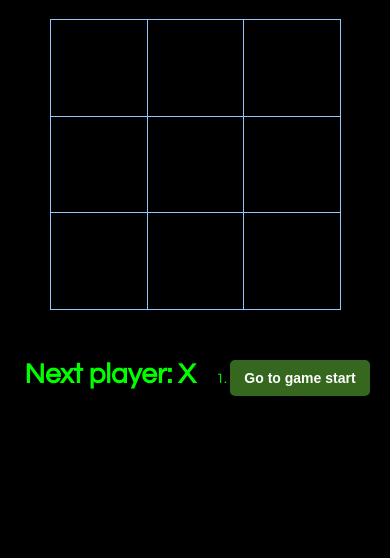
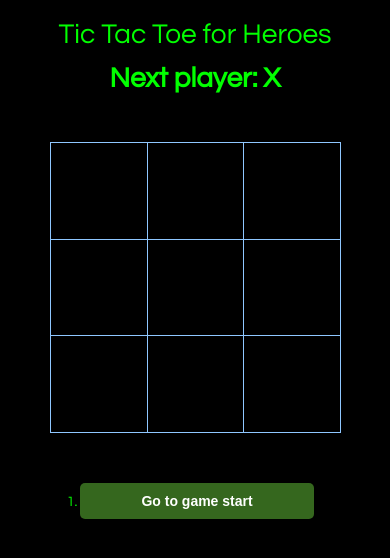
Before and after one commit to ItakatzI/reactTicTacTo, a React app in the folder my-app/: page / in a window 390 px wide. Built offline with nearby package versions, Linux system fonts and the light colour scheme.

Commit message:
finished all views and wprked on game lable, I think this is done!

```diff
--- a/my-app/src/index.css
+++ b/my-app/src/index.css
@@ -15,6 +15,13 @@ ol, ul {
   clear: both;
   content: "";
   display: table;
+}
+
+.gameTitle{
+    grid-column: 2/3;
+    grid-row: 1/2;
+    text-align: center;
+    font-size: 5em;
 }
 
 .status {
@@ -115,22 +122,33 @@ button{
 @media(max-width:992px){
   .game {
       display: grid;
-      grid: auto auto  / auto auto ;
-      align-content: space-evenly;
+      grid: auto auto auto auto / auto;
+      justify-content: center;
 
     }
 
+  .gameTitle{
+    grid-column-start: 1;
+    grid-column-end: 2;
+    grid-row-start: 1;
+    text-align: center;
+    font-size: 2em;
+    margin-bottom: 15px;
+  }
+
+
   .game-board{
     grid-column-start: 1;
-    grid-column-end: 3;
-    grid-row-start: 1;
+    grid-column-end: 2;
+    grid-row-start: 3;
     margin-bottom: 50px;
   }
 
   .game-info{
-    grid-column-start: 2;
-    grid-column-end: 3;
-    grid-row-start: 2;
+    grid-column-start: 1;
+    grid-column-end: 2;
+    grid-row-start: 4;
+    justify-content: center;
   }
 
   .game-label{
@@ -143,6 +161,11 @@ button{
     height: 25vw;
     width: 25vw;
   }
+
+  .btn{
+     max-width: 992px;
+     width: 90%;
+  }
 }
 
 /*--------------------------  XS ( max 767 ) --------------------------*/
--- a/my-app/src/index.js
+++ b/my-app/src/index.js
@@ -93,7 +93,7 @@ class Game extends React.Component {
         'Go to move #' + move :
         'Go to game start';
       return (
-        <li key={move}>
+        <li >
           <button className="btn" onClick={() => this.jumpTo(move)}>{desc}</button>
         </li>
       );
@@ -108,6 +108,9 @@ class Game extends React.Component {
 
     return (
       <div className="game">
+        <div className="gameTitle">
+          <div>Tic Tac Toe for Heroes</div>
+        </div>
         <div className="game-label">
           <div>{status}</div>
         </div>
```
